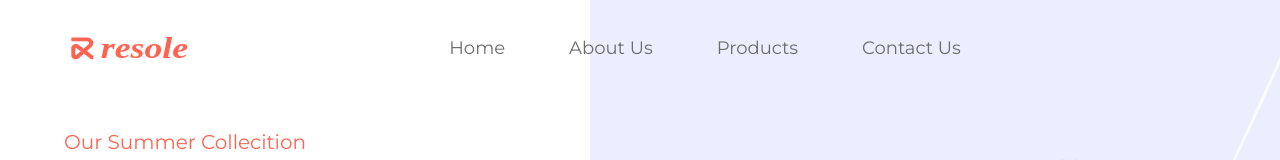
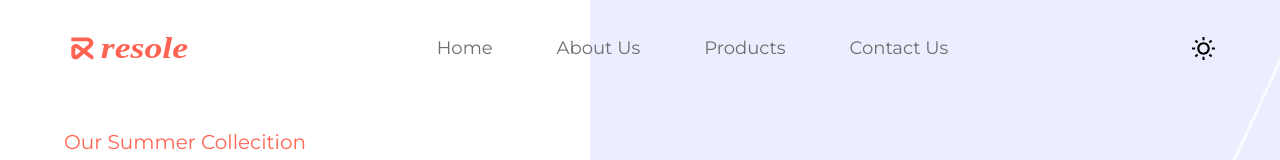
Before and after one commit to anandureghu/resole, a React (Vite) app: page / in a window 1280 px wide. Shown: the top 160 px of the page. Built offline with nearby package versions, Linux system fonts and the light colour scheme; a web font is replaced by a local one.

Commit message:
added darkmode

```diff
--- a/src/components/Nav.jsx
+++ b/src/components/Nav.jsx
@@ -1,8 +1,16 @@
 import { headerLogo } from "../assets/images";
-import { hamburger } from "../assets/icons";
+import { hamburger, moon, sun } from "../assets/icons";
 import { navLinks } from "../constants";
+import { useState } from "react";
 
 const Nav = () => {
+  const [darkTheme, setDarkTheme] = useState(false);
+
+  const toggleTheme = () => {
+    setDarkTheme(!darkTheme);
+    document.body.classList.toggle("dark");
+  };
+
   return (
     <header className="padding-x py-8 absolute z-10 w-full">
       <nav className="flex justify-between items-center max-container">
@@ -23,6 +31,13 @@ const Nav = () => {
             );
           })}
         </ul>
+        <div onClick={toggleTheme}>
+          {darkTheme ? (
+            <img src={moon} alt="theme" width={25} height={25} className="" />
+          ) : (
+            <img src={sun} alt="theme" width={25} height={25} className="" />
+          )}
+        </div>
         <div>
           <img
             src={hamburger}
--- a/tailwind.config.js
+++ b/tailwind.config.js
@@ -1,5 +1,6 @@
 /** @type {import('tailwindcss').Config} */
 export default {
+  darkMode: "class",
   content: ["./index.html", "./src/**/*.{js,ts,jsx,tsx}"],
   theme: {
     fontSize: {
```
Also changed, not shown: src/assets/icons/index.js (+18 -14 lines), src/assets/icons/moon.svg (added), src/assets/icons/sun.svg (added).
